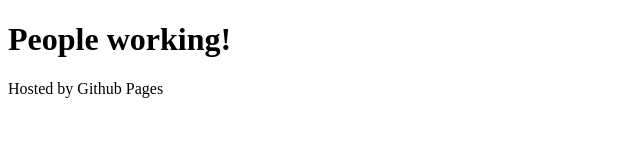
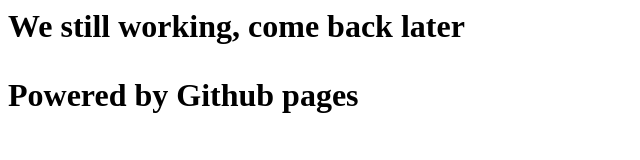
Before and after one commit to dudamir/dudamir.github.io, a plain HTML site: page index.html in a window 1280 px wide. Shown: the whole page, without its empty margins (0-640 px from the left). Drawn offline with Linux system fonts and the light colour scheme.

Commit message:
regenerating

```diff
--- a/index.html
+++ b/index.html
@@ -1,7 +1,6 @@
-<!DOCTYPE html>
 <html>
 	<body>
-		<h1>People working!</h1>
-		<p>Hosted by Github Pages</p>
+		<h1>We still working, come back later<h1>
+		<p>Powered by Github pages</p>
 	</body>
 </html>
```
